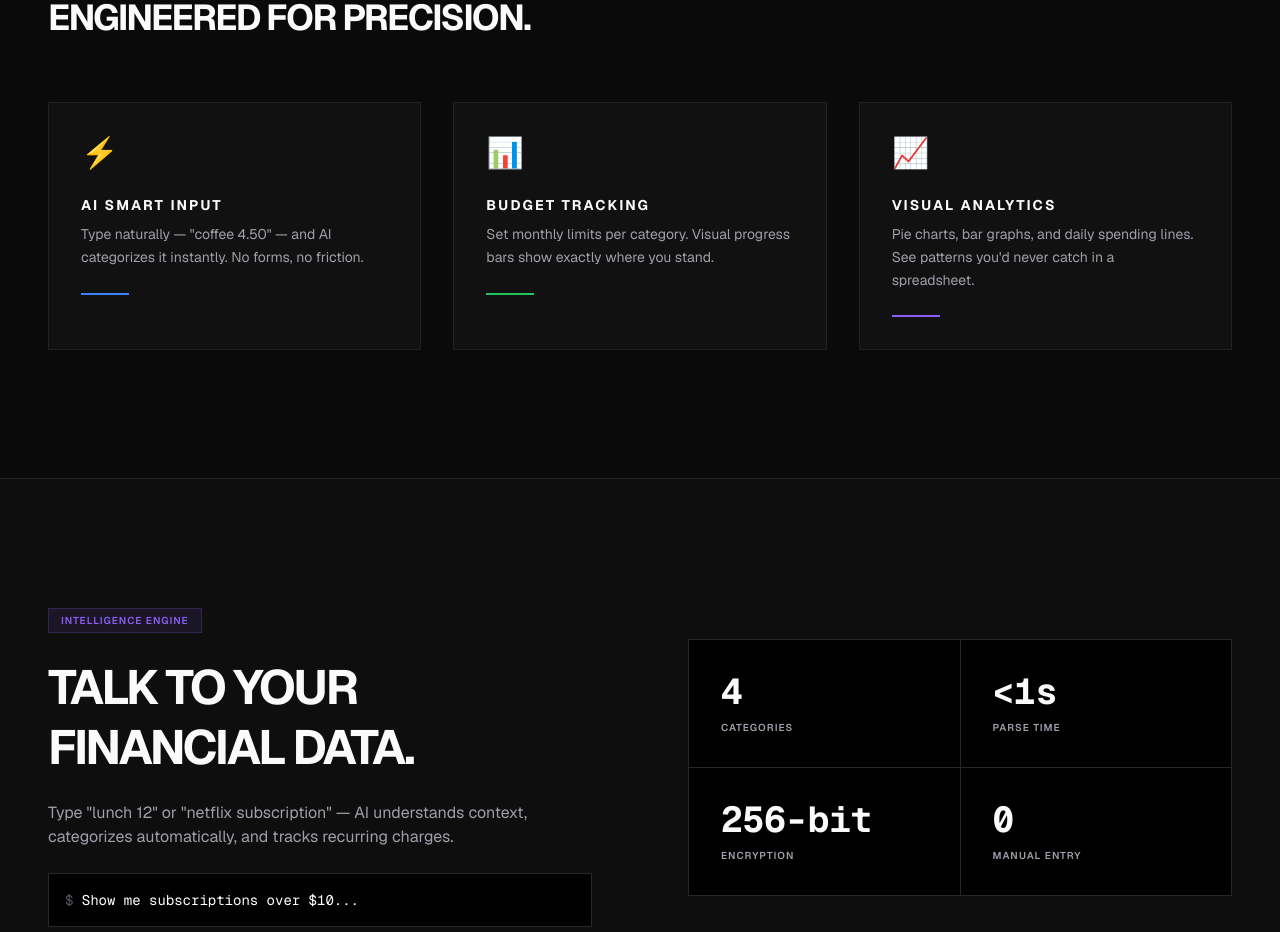
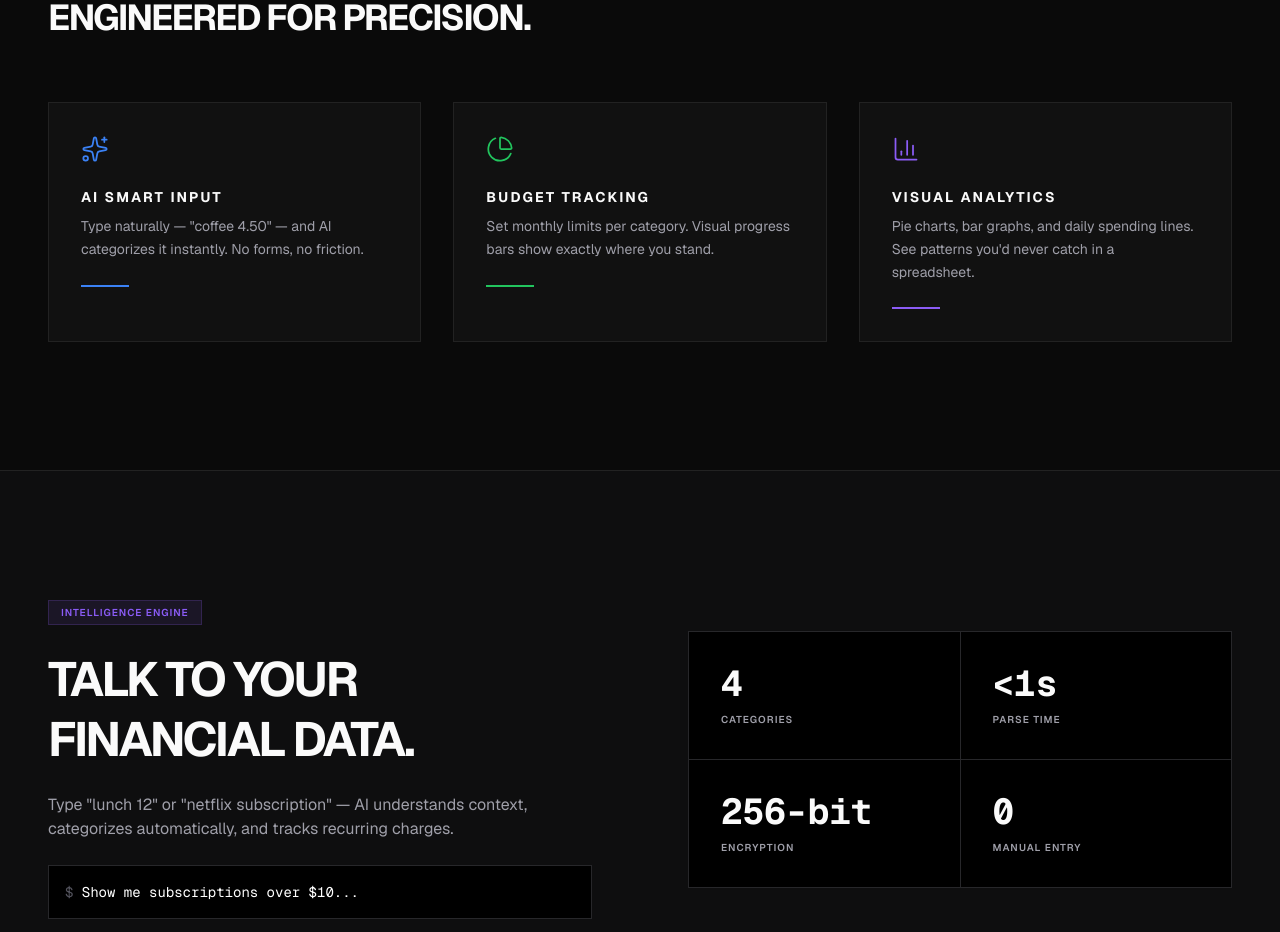
Before and after one commit to Nimete/expense-tracker, a Next.js app: page / in a window 1280 px wide. Shown: the part 1020-1952 px from the top of the page. Built offline with nearby package versions, Linux system fonts and the light colour scheme; no server answers.

Commit message:
Replace emoji icons with Lucide SVG icons on landing page

```diff
--- a/package.json
+++ b/package.json
@@ -14,6 +14,7 @@
     "@clerk/nextjs": "^7.8.0",
     "dotenv": "^17.4.2",
     "idb": "^8.0.3",
+    "lucide-react": "^1.41.0",
     "mongodb": "^7.5.0",
     "next": "16.3.0",
     "react": "19.2.8",
--- a/src/components/LandingPage.tsx
+++ b/src/components/LandingPage.tsx
@@ -3,6 +3,7 @@
 import { useEffect } from "react";
 import { useAuth, useClerk } from "@clerk/nextjs";
 import { useRouter } from "next/navigation";
+import { Sparkles, PieChart, BarChart3 } from "lucide-react";
 
 export default function LandingPage() {
   const { isSignedIn } = useAuth();
@@ -160,12 +161,12 @@ export default function LandingPage() {
 
           <div className="grid md:grid-cols-3 gap-8">
             {[
-              { icon: "⚡", title: "AI Smart Input", desc: "Type naturally — \"coffee 4.50\" — and AI categorizes it instantly. No forms, no friction.", accent: "#3b82f6" },
-              { icon: "📊", title: "Budget Tracking", desc: "Set monthly limits per category. Visual progress bars show exactly where you stand.", accent: "#22c55e" },
-              { icon: "📈", title: "Visual Analytics", desc: "Pie charts, bar graphs, and daily spending lines. See patterns you'd never catch in a spreadsheet.", accent: "#8b5cf6" },
+              { icon: Sparkles, title: "AI Smart Input", desc: "Type naturally — \"coffee 4.50\" — and AI categorizes it instantly. No forms, no friction.", accent: "#3b82f6" },
+              { icon: PieChart, title: "Budget Tracking", desc: "Set monthly limits per category. Visual progress bars show exactly where you stand.", accent: "#22c55e" },
+              { icon: BarChart3, title: "Visual Analytics", desc: "Pie charts, bar graphs, and daily spending lines. See patterns you'd never catch in a spreadsheet.", accent: "#8b5cf6" },
             ].map((f, i) => (
               <div key={i} className="bg-[#111111] border border-[#222222] p-8 space-y-6 hover:border-zinc-500 transition-colors">
-                <div className="text-3xl">{f.icon}</div>
+                <f.icon className="w-7 h-7" style={{ color: f.accent }} strokeWidth={1.5} />
                 <div className="space-y-2">
                   <h3 className="text-sm font-bold uppercase tracking-[0.15em]">{f.title}</h3>
                   <p className="text-zinc-400 text-sm leading-relaxed">{f.desc}</p>
```
Also changed, not shown: 1 other file (tests, documents, lock files or other folders).
